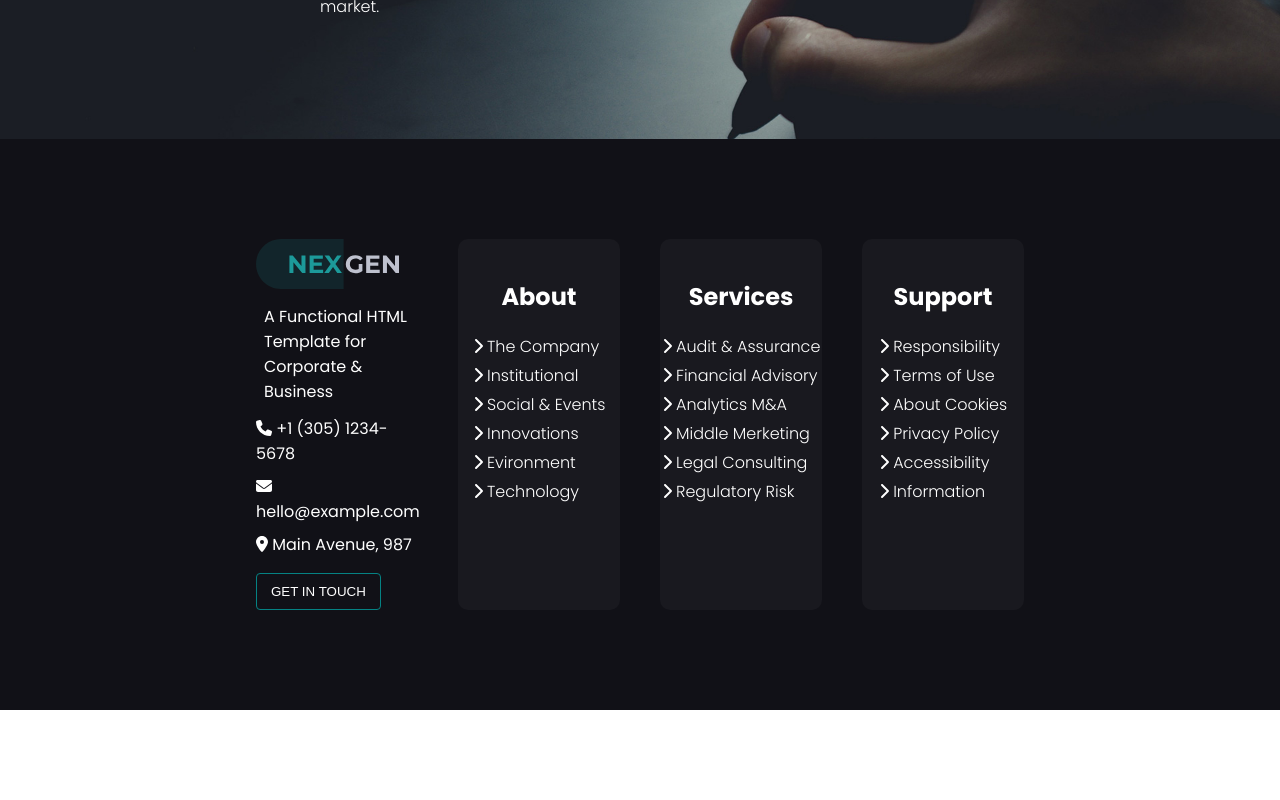
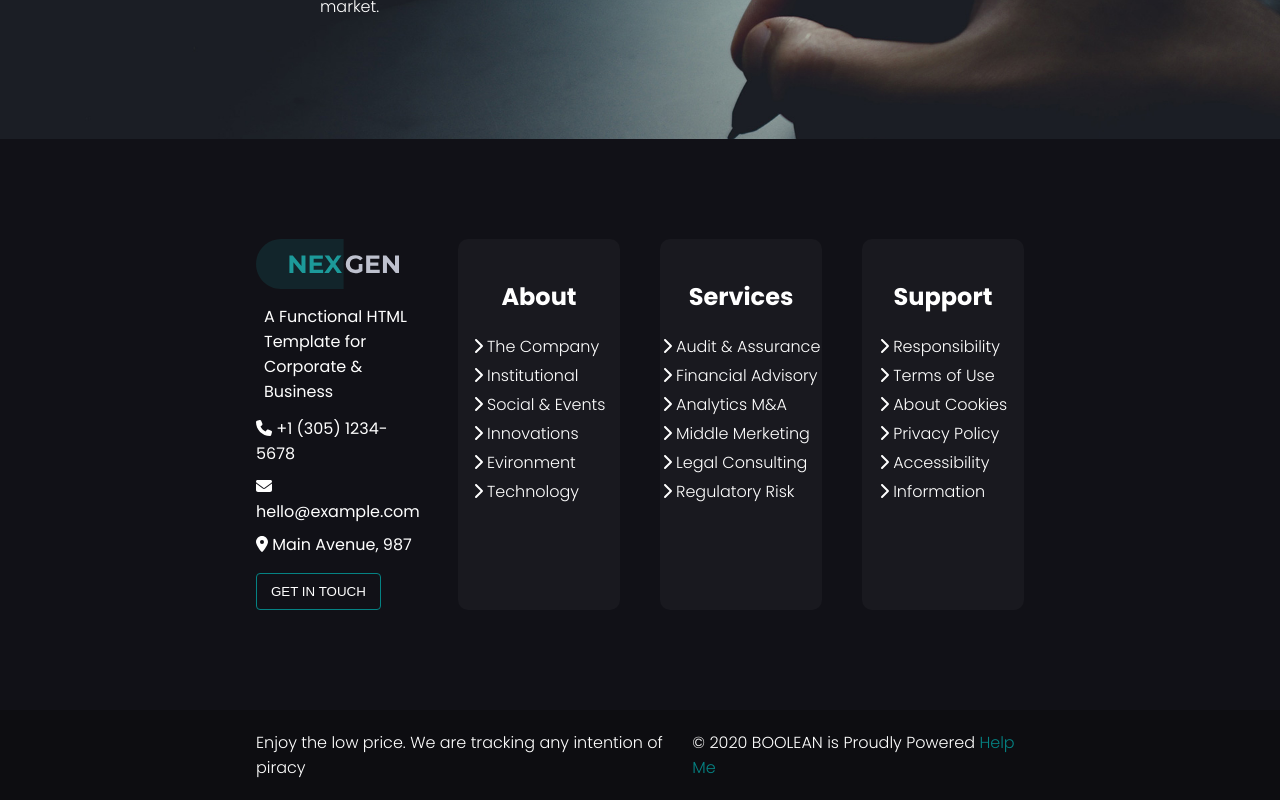
Before and after one commit to PaoloNapoli97/proj-html-vuejs, a Vue app: page / in a window 1280 px wide. Shown: the part 4569-5369 px from the top of the page. Before the commit the page ends 5279 px from the top, so only its background shows below. Built offline with nearby package versions, Linux system fonts and the light colour scheme.

Commit message:
Add: AppFooter Footer

```diff
--- a/src/components/AppFooter.vue
+++ b/src/components/AppFooter.vue
@@ -133,6 +133,12 @@ export default {
       />
     </div>
   </main>
+  <footer>
+    <div class="container">
+      <div>Enjoy the low price. We are tracking any intention of piracy</div>
+      <div>© 2020 BOOLEAN is Proudly Powered <span>Help Me</span></div>
+    </div>
+  </footer>
 </template>
 
 <style lang="scss" scoped>
@@ -184,4 +190,19 @@ main {
     }
   }
 }
+
+footer {
+  font-weight: 300;
+  padding: 20px 0;
+  background-color: var(--bg-footer-color);
+  color: var(--quaternary-color);
+  .container {
+    display: flex;
+    justify-content: space-between;
+
+    span {
+      color: var(--primary-color);
+    }
+  }
+}
 </style>
--- a/src/style/partials/variables.scss
+++ b/src/style/partials/variables.scss
@@ -12,4 +12,5 @@
 
   --bg-primary-color: #111117;
   --bg-secondary-color: #eef4ed;
+  --bg-footer-color: #0d0d11;
 }
```
